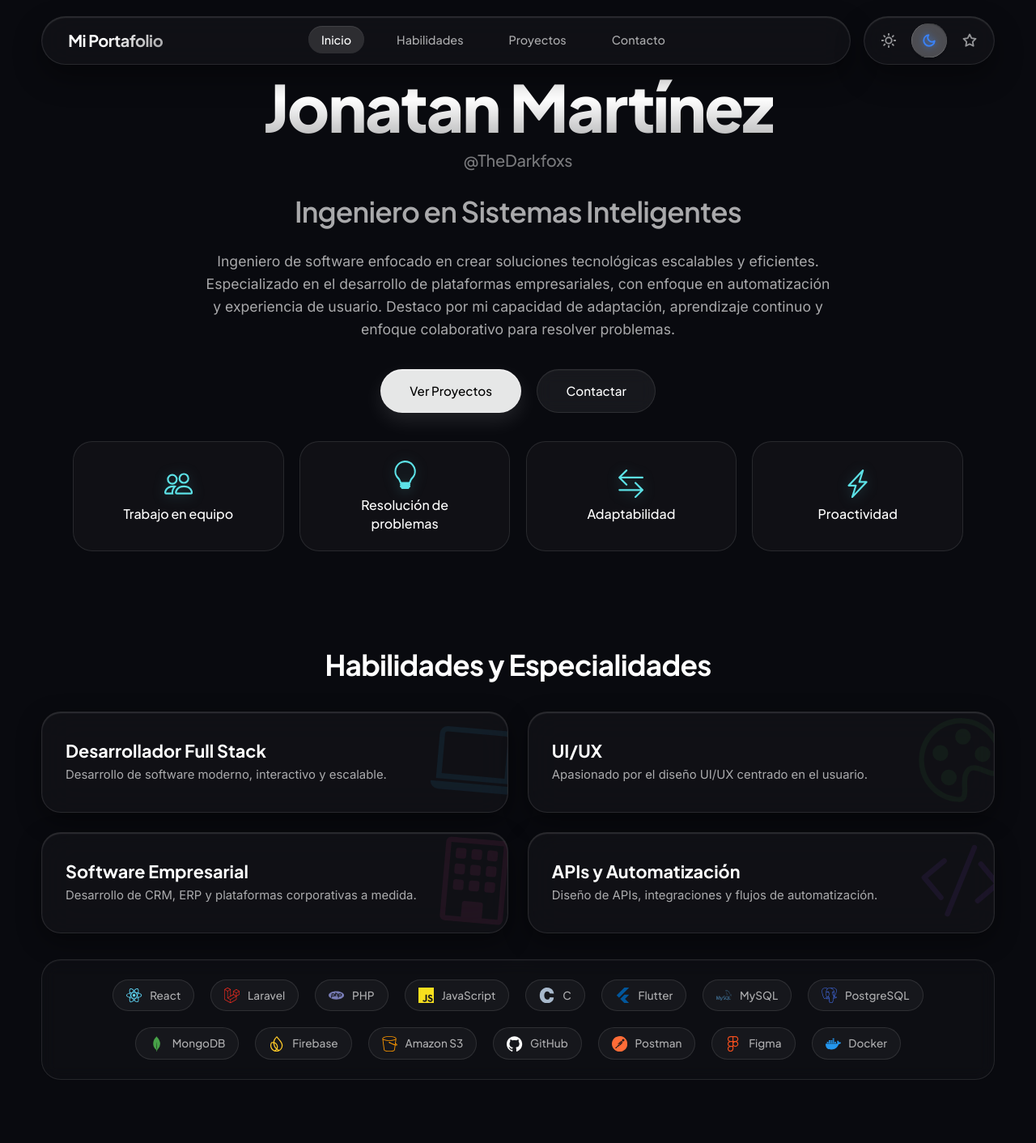
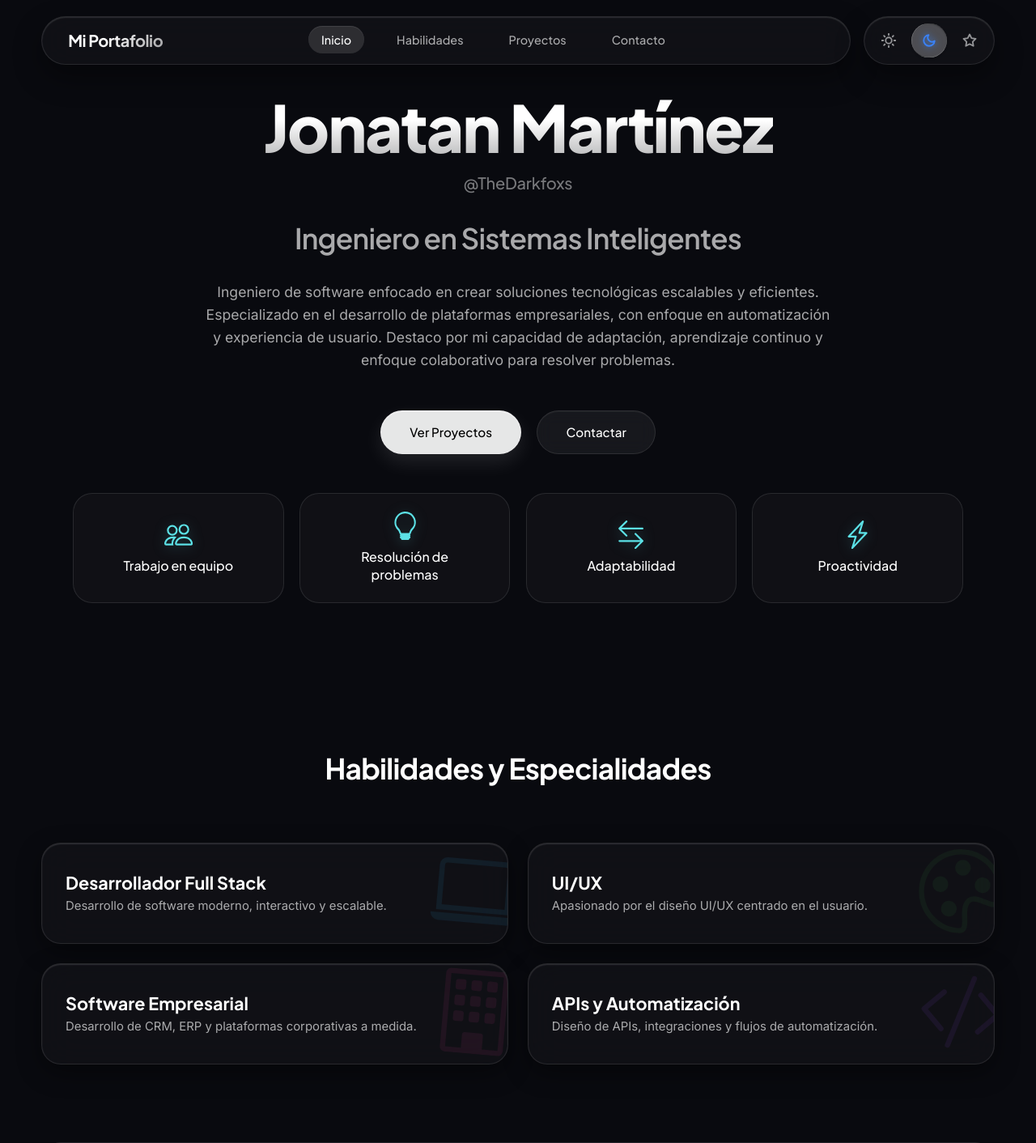
Before and after one commit to TheDarkfoxs/TheDarkfoxs.github.io, a React (Vite) app: page / in a window 1280 px wide. Shown: the top 1412 px of the page at 81% size. Built offline with nearby package versions, Linux system fonts and the light colour scheme.

Commit message:
refactor: restructure hero section layout and enhance styling for better responsiveness

```diff
--- a/src/App.jsx
+++ b/src/App.jsx
@@ -437,10 +437,12 @@ function App() {
       <main>
         {/* Hero Section */}
         <section id="home" className="hero">
-          <h1 className="hero-name">{personalInfo.name}</h1>
-          <p className="hero-username">{personalInfo.username}</p>
-          <h2 className="hero-title">{personalInfo.title}</h2>
-          <p className="hero-description">{personalInfo.subtitle}</p>
+          <div className="hero-content-group">
+            <h1 className="hero-name">{personalInfo.name}</h1>
+            <p className="hero-username">{personalInfo.username}</p>
+            <h2 className="hero-title">{personalInfo.title}</h2>
+            <p className="hero-description">{personalInfo.subtitle}</p>
+          </div>
           <div className="hero-ctas">
             <a href="#projects" className="btn btn-primary" onClick={(e) => { e.preventDefault(); handleNavClick('projects'); }}>
               Ver Proyectos
--- a/src/index.css
+++ b/src/index.css
@@ -365,6 +365,20 @@ section {
   scroll-margin-top: 95px;
 }
 
+#about {
+  min-height: 100vh;
+  min-height: 100dvh;
+  display: flex;
+  flex-direction: column;
+  justify-content: center;
+  box-sizing: border-box;
+  gap: clamp(2.5rem, 8vh, 8rem);
+}
+
+#about .section-title {
+  margin-bottom: 0;
+}
+
 .section-title {
   font-family: var(--font-heading);
   font-size: 2.2rem;
@@ -375,17 +389,24 @@ section {
   color: var(--text-primary);
 }
 
-/* Hero Section */
 .hero {
-  min-height: auto;
+  min-height: 100vh;
+  min-height: 100dvh;
   display: flex;
   flex-direction: column;
   justify-content: center;
   align-items: center;
   text-align: center;
-  padding-top: 90px;
-  padding-bottom: 2rem;
-  margin-bottom: 4.5rem;
+  padding-top: 100px;
+  padding-bottom: 40px;
+  box-sizing: border-box;
+  gap: clamp(2rem, 6vh, 6rem);
+}
+
+.hero-content-group {
+  display: flex;
+  flex-direction: column;
+  align-items: center;
 }
 
 .hero-welcome {
@@ -404,7 +425,7 @@ section {
   font-weight: 800;
   line-height: 1.05;
   letter-spacing: -2px;
-  margin-bottom: 0.8rem;
+  margin-bottom: clamp(0.8rem, 2vh, 1.8rem);
   background: linear-gradient(180deg, #ffffff 40%, rgba(255, 255, 255, 0.7) 100%);
   -webkit-background-clip: text;
   -webkit-text-fill-color: transparent;
@@ -416,7 +437,7 @@ section {
   font-weight: 500;
   color: var(--text-muted);
   margin-top: -0.3rem;
-  margin-bottom: 1.2rem;
+  margin-bottom: clamp(1.2rem, 3vh, 2.5rem);
   letter-spacing: -0.2px;
 }
 
@@ -426,14 +447,14 @@ section {
   font-weight: 600;
   letter-spacing: -0.8px;
   color: var(--text-secondary);
-  margin-bottom: 1.2rem;
+  margin-bottom: clamp(1.2rem, 3vh, 2.5rem);
 }
 
 .hero-description {
   max-width: 780px;
   font-size: 1.1rem;
   color: var(--text-secondary);
-  margin-bottom: 2.2rem;
+  margin-bottom: 0;
   font-weight: 400;
 }
 
@@ -1745,7 +1766,7 @@ footer {
 
 /* Interpersonal Section Style */
 .interpersonal-section {
-  margin-top: 2.2rem;
+  margin-top: 0;
   margin-bottom: 0;
   width: 100%;
   max-width: 1100px;
```
